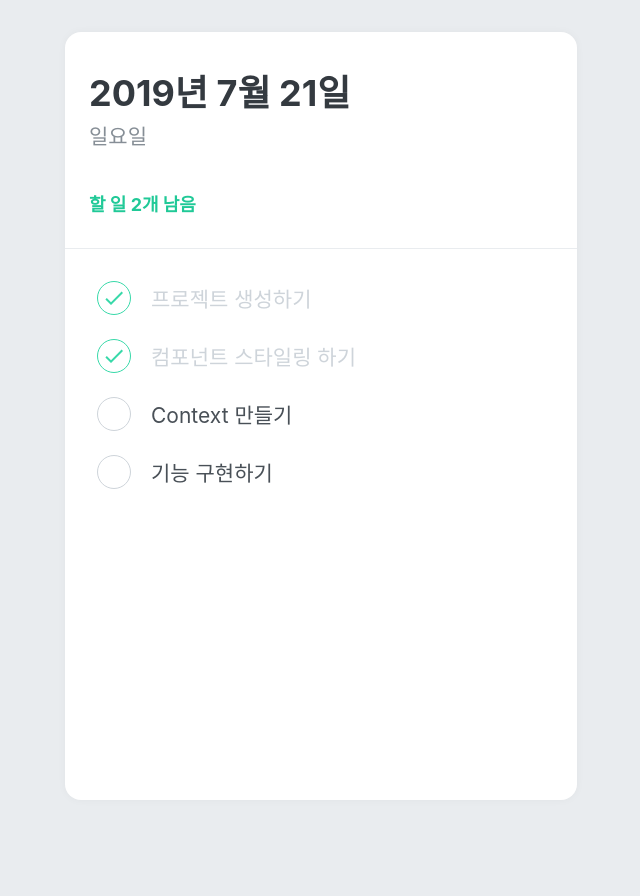
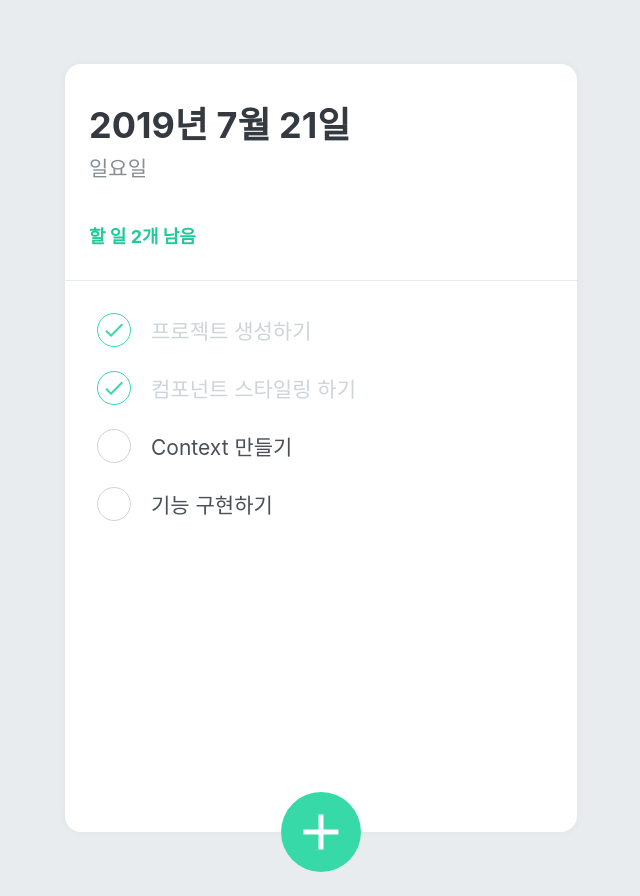
Before and after one commit to Ha-Young/react-todolist, a React (Create React App) app: page / in a window 1280 px wide. Shown: the whole page, without its empty margins (319-959 px from the left). Before the commit the page ends 832 px from the top, so only its background shows below. Built offline with nearby package versions, Linux system fonts and the light colour scheme.

Commit message:
ToDoCreate Button

```diff
--- a/src/App.js
+++ b/src/App.js
@@ -3,6 +3,7 @@ import { createGlobalStyle } from 'styled-components';
 import ToDoTemplate from './components/ToDoTemplate';
 import ToDoHead from './components/ToDoHead';
 import ToDoList from './components/ToDoList';
+import ToDoCreate from './components/ToDoCreate';
 
 const GlobalStyle = createGlobalStyle`
   body {
@@ -17,6 +18,7 @@ function App() {
       <ToDoTemplate>
         <ToDoHead />
         <ToDoList />
+        <ToDoCreate />
       </ToDoTemplate>
     </>
   );
--- /dev/null
+++ b/src/components/ToDoCreate.js
@@ -0,0 +1,43 @@
+import React from 'react';
+import styled, { css } from 'styled-components';
+import { MdAdd } from 'react-icons/md';
+
+const CircleButtton = styled.button`
+  background: #38d9a9;
+  &:hover {
+    background: #63e6be;
+  }
+  &:active {
+    background: #20c997;
+  }
+
+  z-index: 5;
+  cursor: pointer;
+  width: 80px;
+  height: 80px;
+  display: flex;
+  align-items: center;
+  justify-content: center;
+
+  position: absolute;
+  left: 50%;
+  bottom: 0px;
+  transform: translate(-50%, 50%);
+
+  font-size: 60px;
+  color: white;
+  border-radius: 50%;
+
+  border: none;
+  outline: none;
+`;
+
+function ToDoCreate() {
+  return (
+    <CircleButtton>
+      <MdAdd />
+    </CircleButtton>
+  );
+}
+
+export default ToDoCreate;
--- a/src/components/ToDoTemplate.js
+++ b/src/components/ToDoTemplate.js
@@ -11,8 +11,8 @@ const TodoTemplateBlock = styled.div`
   box-shadow: 0 0 8px rgba(0, 0, 0, 0.04);
 
   margin: 0 auto;
-  margin-top: 32px;
-  margin-bottom: 32px;
+  margin-top: 64px;
+  margin-bottom: 64px;
 
   display: flex;
   flex-direction: column;
```
